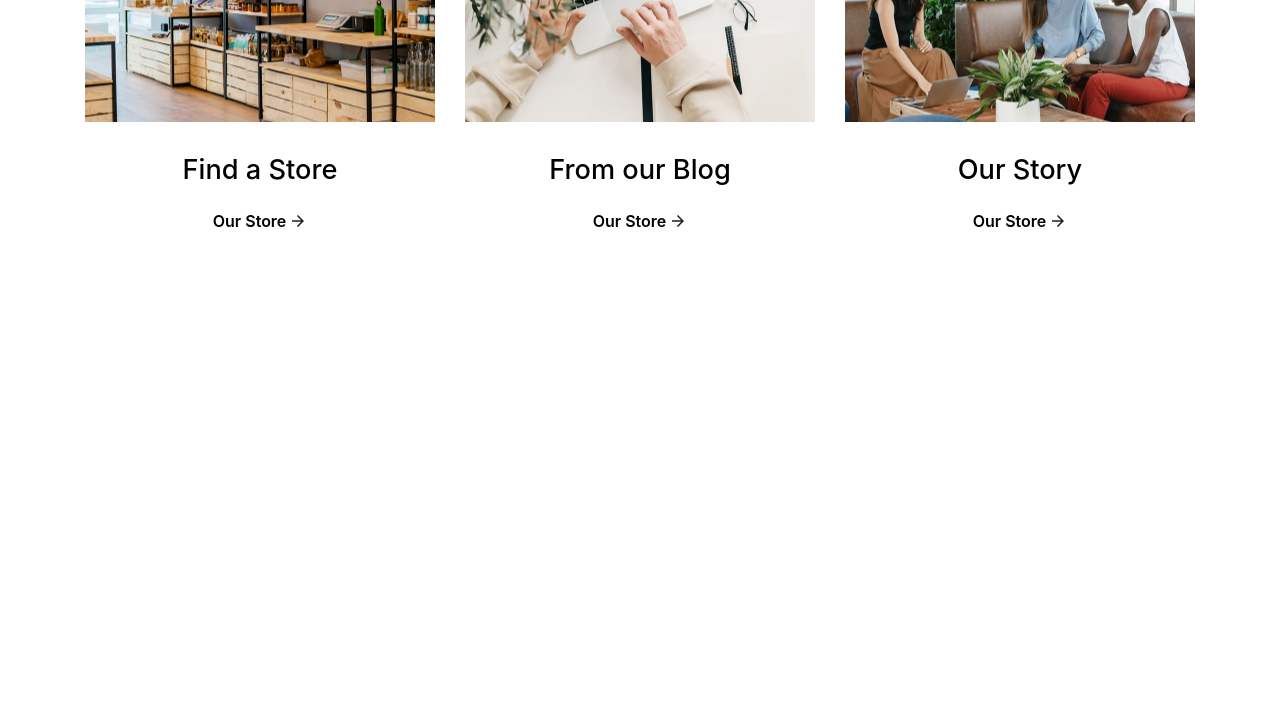
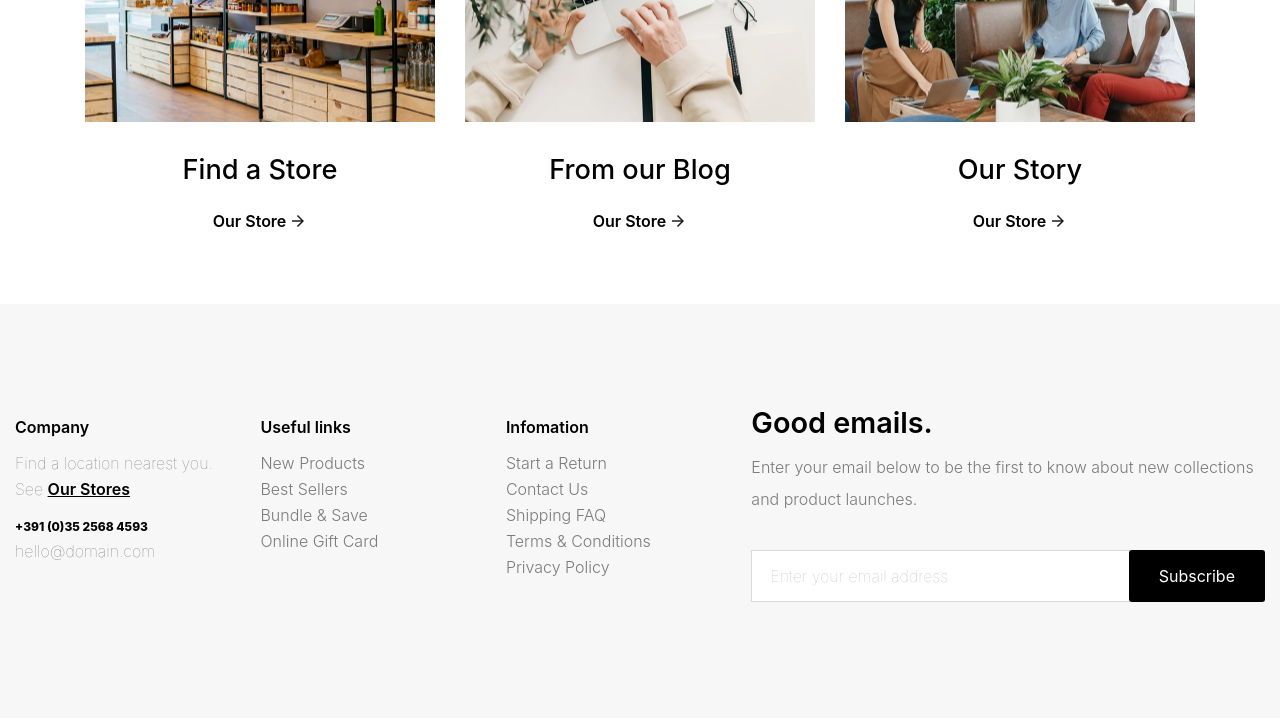
Before and after one commit to yarlinlynn/Glowing-Skincare, a website with bundled scripts: page index.html in a window 1280 px wide. Shown: the part 3101-3819 px from the top of the page. Before the commit the page ends 3405 px from the top, so only its background shows below. Built offline with nearby package versions, Linux system fonts and the light colour scheme; files whose address does not match are found by name.

Commit message:
Created and styled footer component

```diff
--- /dev/null
+++ b/src/components/footer.js
@@ -0,0 +1,114 @@
+
+export function Footer() {
+    return `
+        <footer class="bg-[var(--cultured-1)] py-[70px] font-thin text-[var(--black_50)] md:pt-[100px] md:pb-[80px]" data-section>
+            <div class="container xs:max-w-[540px] sm:max-w-[730px] md:max-w-[960px] lg:max-w-[1300px]">
+                <div class="grid gap-[40px] mbe-15 sm:grid-cols-3 md:grid-cols-[0.4fr_0.4fr_0.4fr_1fr] md:mb-[120px] lg:items-baseline">
+                    <ul>
+                        <li>
+                            <p class="font-semibold text-[var(--black)] text-[1rem] mbe-[10px]">Company</p>
+                        </li>
+                        <li>
+                            <p class="text-[1rem]">
+                                Find a location nearest you. See  <a href="#" class="inline-block text-[var(--black)] transition-[var(--transition-1)] font-semibold underline">Our Stores</a>
+                            </p>
+                        </li>
+                        <li>
+                            <p class="text-[var(--black)] font-extrabold my-[15px_2px] lg:text-[12px]">+391 (0)35 2568 4593</p>
+                        </li>
+                        <li>
+                            <p>hello@domain.com</p>
+                        </li>
+                    </ul>
+
+                    <ul>
+                        <li>
+                            <p class="font-semibold text-[var(--black)] text-[1rem] mbe-[10px]">Useful links</p>
+                        </li>
+                        <li>
+                            <a href="#" class="pt-[5px] pb-[5px] font-light">New Products</a>
+                        </li>
+                        <li>
+                            <a href="#" class="pt-[5px] pb-[5px] font-light">Best Sellers</a>
+                        </li>
+                        <li>
+                            <a href="#" class="pt-[5px] pb-[5px] font-light">Bundle &amp; Save</a>
+                        </li>
+                        <li>
+                            <a href="#" class="pt-[5px] pb-[5px] font-light">Online Gift Card</a>
+                        </li>
+                    </ul>
+
+                    <ul>
+                        <li>
+                            <p class="font-semibold text-[var(--black)] text-[1rem] mbe-[10px]">Infomation</p>
+                        </li>
+                        <li>
+                            <a href="#" class="pt-[5px] pb-[5px] font-light">Start a Return</a>
+                        </li>
+                        <li>
+                            <a href="#" class="pt-[5px] pb-[5px] font-light">Contact Us</a>
+                        </li>
+                        <li>
+                            <a href="#" class="pt-[5px] pb-[5px] font-light">Shipping FAQ</a>
+                        </li>
+                        <li>
+                            <a href="#" class="pt-[5px] pb-[5px] font-light">Terms &amp; Conditions</a>
+                        </li>
+                        <li>
+                            <a href="#" class="pt-[5px] pb-[5px] font-light">Privacy Policy</a>
+                        </li>
+                    </ul>
+
+                    <div class="col-[1/4] lg:col-auto">
+                        <p class="text-[var(--black)] font-semibold text-[1.8rem] leading-[1.3]">Good emails.</p>
+                        <p class="leading-[2] mt-2.5 mb-[35px] font-light">
+                            Enter your email below to be the first to know about new collections and product launches.
+                        </p>
+                        <form action class="relative">
+                            <input class="bg-[var(--white)] w-full transition-[var(--transition-1)] p-[12px_145px_12px_18px] border border-solid border-[var(--black_15)] rounded-[--radius-3] outline-none"
+                                type="email" name="email_address" placeholder="Enter your email address" required
+                            />
+
+                            <button type="submit" class="btn btn-primary absolute top-0 bottom-0 right-0 font-normal">Subscribe</button>
+                        </form>
+                    </div>
+                </div>
+
+                <div class="sm:flex sm:items-center sm:justify-between">
+                    <div class="flex flex-wrap items-center gap-4 justify-start mbe-5 lg:mbe-0">
+                        <p class="font-medium">© 2026 yarlinlynn</p>
+                        <ul class="social-link flex gap-5">
+                            <li>
+                                <a href="#" class="text-[var(--black)] transition-[var(--transition-1)] text-[18px]">
+                                    <i class="ri-twitter-fill"></i>
+                                </a>
+                            </li>
+                            <li>
+                                <a href="#" class="text-[var(--black)] transition-[var(--transition-1)] text-[18px]">
+                                    <i class="ri-facebook-circle-fill"></i>
+                                </a>
+                            </li>
+                            <li>
+                                <a href="#" class="text-[var(--black)] transition-[var(--transition-1)] text-[18px]">
+                                    <i class="ri-instagram-fill"></i>
+                                </a>
+                            </li>
+                            <li>
+                                <a href="#" class="text-[var(--black)] transition-[var(--transition-1)] text-[18px]">
+                                    <i class="ri-youtube-fill"></i>
+                                </a>
+                            </li>
+                        </ul>
+                    </div>
+
+                    <a href="#" class="hidden lg:block">
+                        <img src="../public/images/logo.png" width="179" height="26" loading="lazy" alt="Glowing">
+                    </a>
+
+                    <img src="../public/images/pay.png" width="313" height="28" alt="available all payment method" class="w-full max-w-max">
+                </div>
+            </div>
+        </footer>
+    `;
+}
--- a/src/css/index.css
+++ b/src/css/index.css
@@ -261,4 +261,8 @@
       @apply text-[var(--gray-web)] text-[1.5rem] font-[var(--fw-500)] mx-[10px];
       content: ":";
     }
+
+    .social-link:is(:hover, :focus) {
+      color: var(--hoockers-green);
+    }
 }
--- a/src/js/app.js
+++ b/src/js/app.js
@@ -9,6 +9,7 @@ import { Banner } from "../components/banner.js";
 import { Feature } from "../components/feature.js";
 import { Offer } from "../components/offer.js";
 import { Blog } from "../components/blog.js";
+import { Footer } from "../components/footer.js";
 
 import { initNavigation } from "../utils/initSidebar.js";
 import { sectionAnimations } from "../utils/scrollReveal.js";
@@ -26,6 +27,7 @@ document.addEventListener("DOMContentLoaded", () => {
       ${Offer()}
       ${Blog()}
     </main>
+    ${Footer()}
   `;
 
   initNavigation();
```
